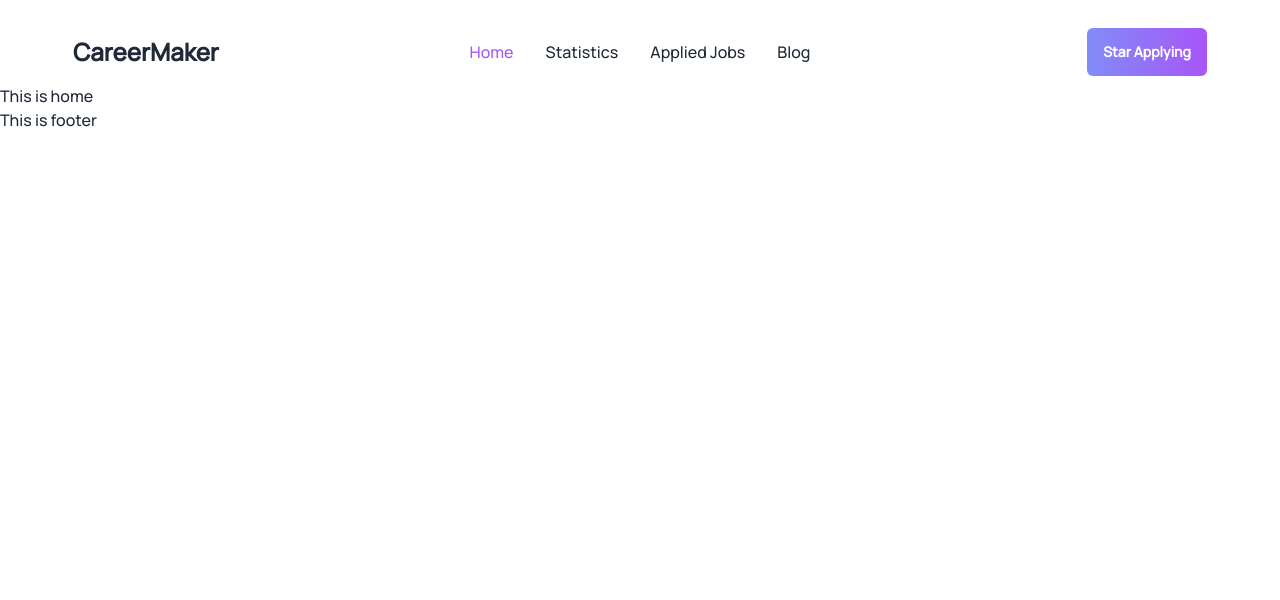
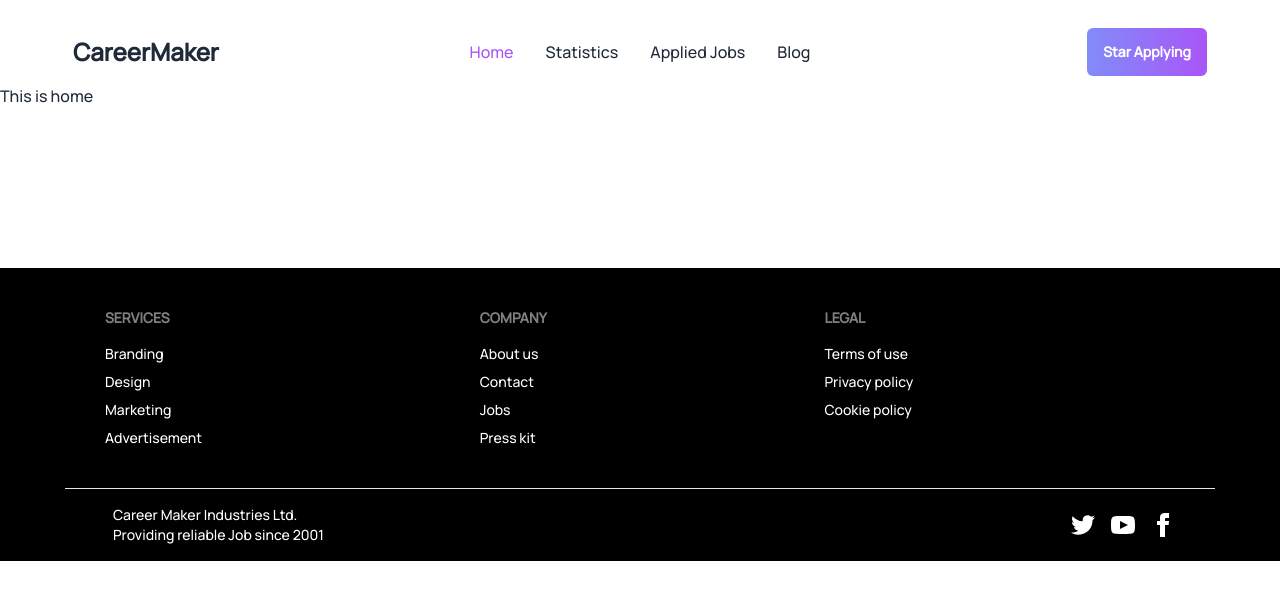
Before and after one commit to developer-shourav/Carrer-Maker, a React (Vite) app: page / in a window 1280 px wide. Shown: the top 600 px of the page. Built offline with nearby package versions, Linux system fonts and the light colour scheme.

Commit message:
footer added

```diff
--- a/src/components/Footer/Footer.jsx
+++ b/src/components/Footer/Footer.jsx
@@ -1,11 +1,80 @@
-import React from 'react';
+import React from "react";
 
 const Footer = () => {
-    return (
-        <footer>
-            <h1>This is footer</h1>
+  return (
+    <footer className="bg-black mt-40">
+      <div className="mt-40 container">
+        <footer className="footer p-10 text-white ">
+          <div>
+            <span className="footer-title">Services</span>
+            <a className="link link-hover">Branding</a>
+            <a className="link link-hover">Design</a>
+            <a className="link link-hover">Marketing</a>
+            <a className="link link-hover">Advertisement</a>
+          </div>
+          <div>
+            <span className="footer-title">Company</span>
+            <a className="link link-hover">About us</a>
+            <a className="link link-hover">Contact</a>
+            <a className="link link-hover">Jobs</a>
+            <a className="link link-hover">Press kit</a>
+          </div>
+          <div>
+            <span className="footer-title">Legal</span>
+            <a className="link link-hover">Terms of use</a>
+            <a className="link link-hover">Privacy policy</a>
+            <a className="link link-hover">Cookie policy</a>
+          </div>
         </footer>
-    );
+        <footer className="footer px-10 py-4 border-t text-white rounded-lg rounded-t-none">
+          <div className="items-center grid-flow-col">
+            <div className=""></div>
+            <p>
+              Career Maker Industries Ltd. <br />
+              Providing reliable Job since 2001
+            </p>
+          </div>
+          <div className="md:place-self-center md:justify-self-end">
+            <div className="grid grid-flow-col gap-4">
+              <a>
+                <svg
+                  xmlns="http://www.w3.org/2000/svg"
+                  width="24"
+                  height="24"
+                  viewBox="0 0 24 24"
+                  className="fill-current"
+                >
+                  <path d="M24 4.557c-.883.392-1.832.656-2.828.775 1.017-.609 1.798-1.574 2.165-2.724-.951.564-2.005.974-3.127 1.195-.897-.957-2.178-1.555-3.594-1.555-3.179 0-5.515 2.966-4.797 6.045-4.091-.205-7.719-2.165-10.148-5.144-1.29 2.213-.669 5.108 1.523 6.574-.806-.026-1.566-.247-2.229-.616-.054 2.281 1.581 4.415 3.949 4.89-.693.188-1.452.232-2.224.084.626 1.956 2.444 3.379 4.6 3.419-2.07 1.623-4.678 2.348-7.29 2.04 2.179 1.397 4.768 2.212 7.548 2.212 9.142 0 14.307-7.721 13.995-14.646.962-.695 1.797-1.562 2.457-2.549z"></path>
+                </svg>
+              </a>
+              <a>
+                <svg
+                  xmlns="http://www.w3.org/2000/svg"
+                  width="24"
+                  height="24"
+                  viewBox="0 0 24 24"
+                  className="fill-current"
+                >
+                  <path d="M19.615 3.184c-3.604-.246-11.631-.245-15.23 0-3.897.266-4.356 2.62-4.385 8.816.029 6.185.484 8.549 4.385 8.816 3.6.245 11.626.246 15.23 0 3.897-.266 4.356-2.62 4.385-8.816-.029-6.185-.484-8.549-4.385-8.816zm-10.615 12.816v-8l8 3.993-8 4.007z"></path>
+                </svg>
+              </a>
+              <a>
+                <svg
+                  xmlns="http://www.w3.org/2000/svg"
+                  width="24"
+                  height="24"
+                  viewBox="0 0 24 24"
+                  className="fill-current"
+                >
+                  <path d="M9 8h-3v4h3v12h5v-12h3.642l.358-4h-4v-1.667c0-.955.192-1.333 1.115-1.333h2.885v-5h-3.808c-3.596 0-5.192 1.583-5.192 4.615v3.385z"></path>
+                </svg>
+              </a>
+            </div>
+          </div>
+        </footer>
+      </div>
+    </footer>
+  );
 };
 
 export default Footer;
```
